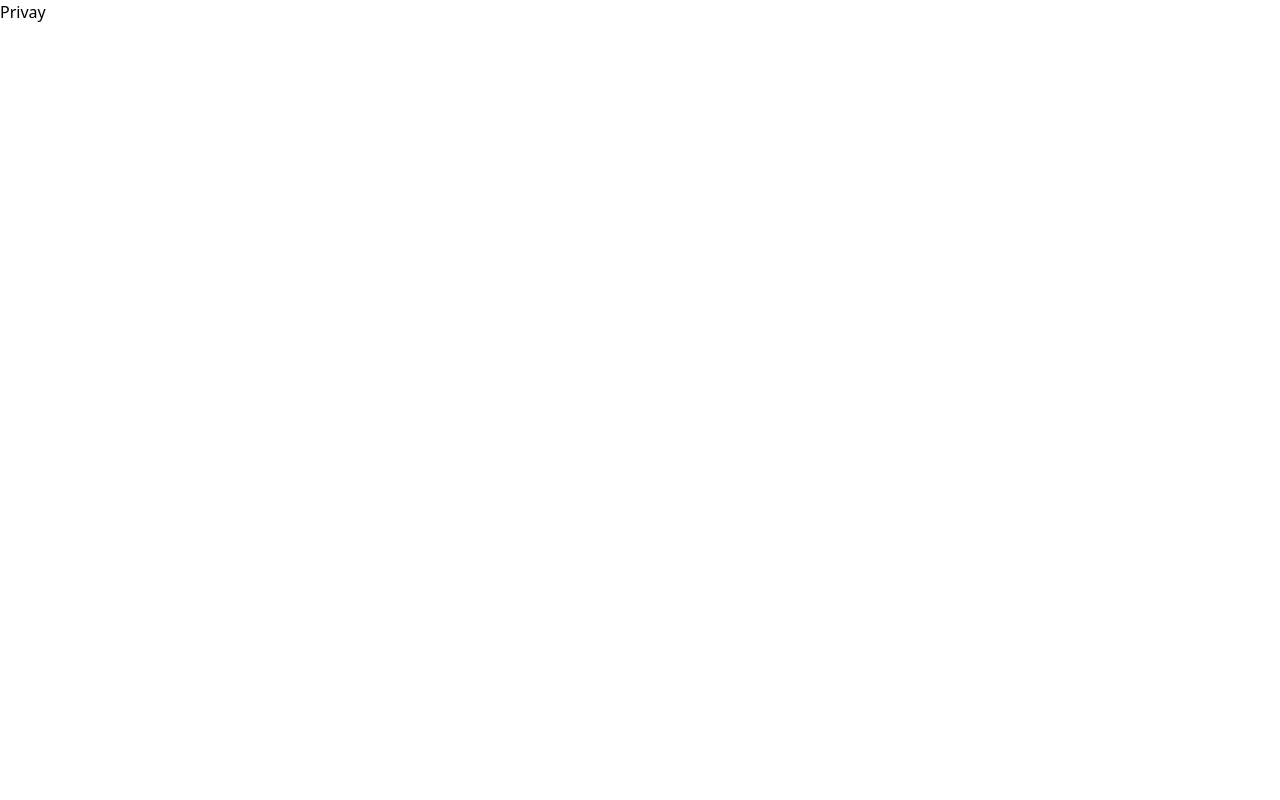
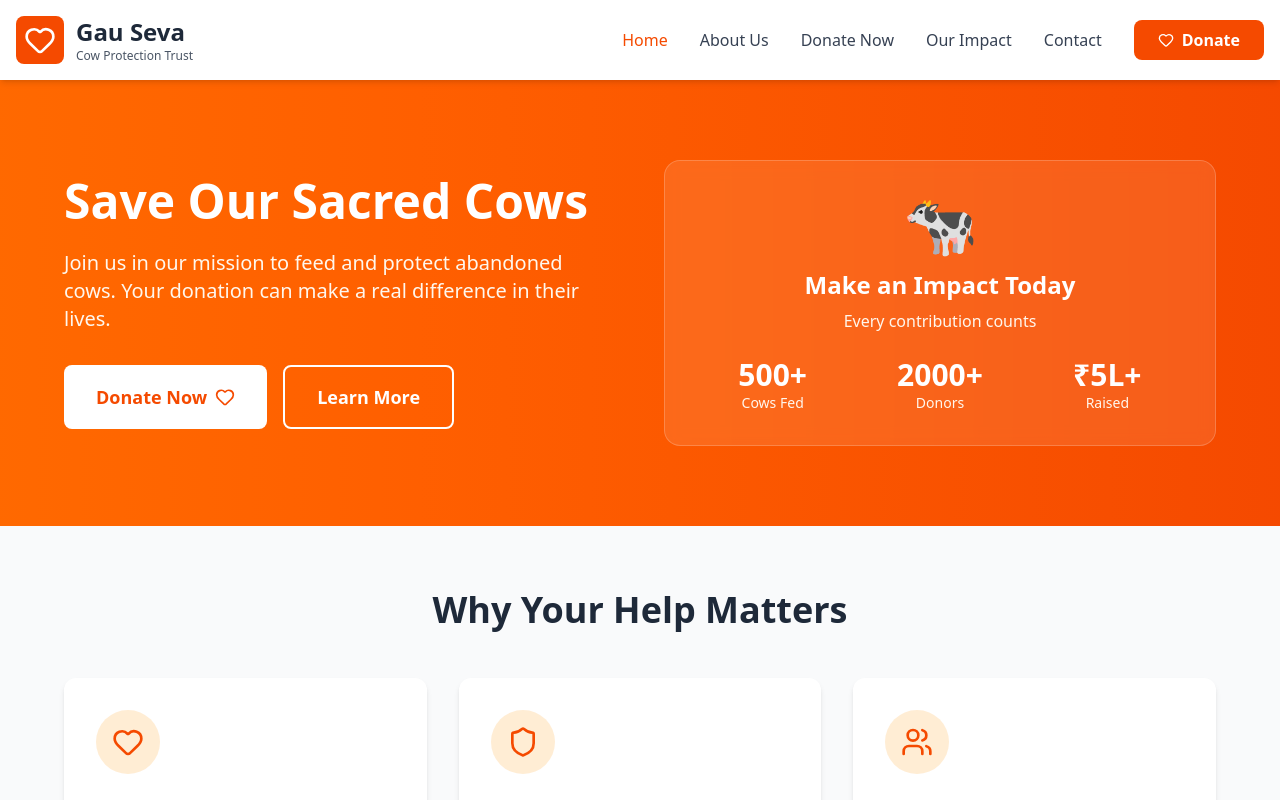
Before and after one commit to govindgothi/store-web-frontend, a React (Vite) app: page /privacy in a window 1280 px wide. Shown: the top 800 px of the page. Built offline with nearby package versions, Linux system fonts and the light colour scheme.

Commit message:
default page

```diff
--- a/src/App.tsx
+++ b/src/App.tsx
@@ -1,11 +1,13 @@
 import './App.css'
 import { Outlet } from "react-router-dom";
+import CowDonationWebsite from './pages/CowDonationWebsite';
 function App() {
 
 
   return (
     <>
-    <Outlet></Outlet>
+    {/* <Outlet></Outlet> */}
+    <CowDonationWebsite />
     </>
   )
 }
```
